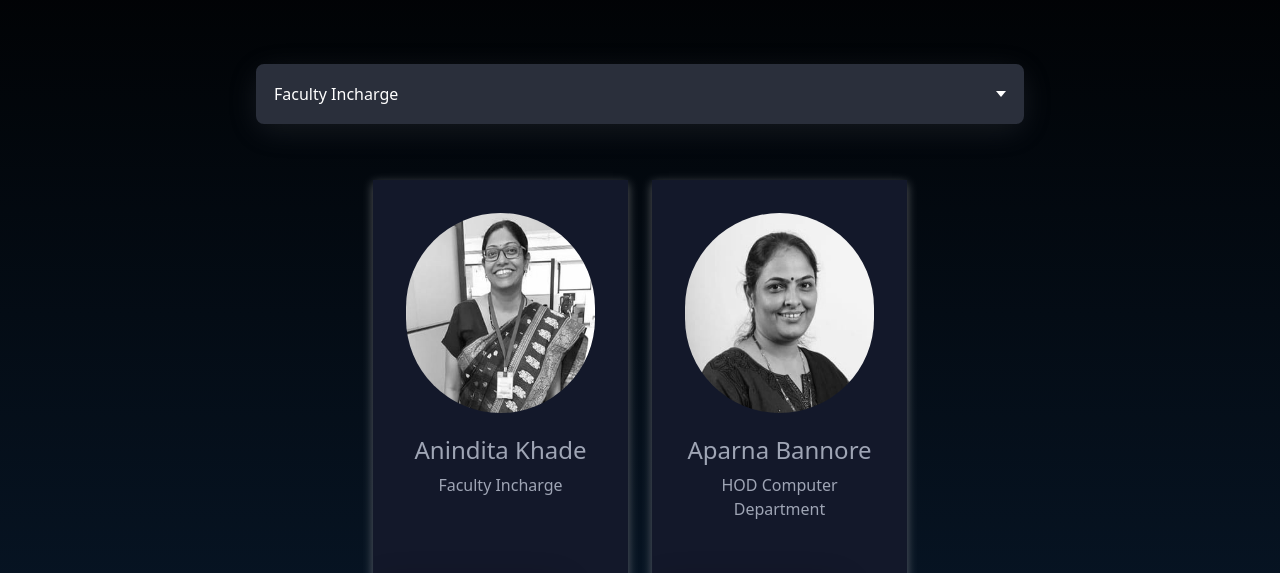
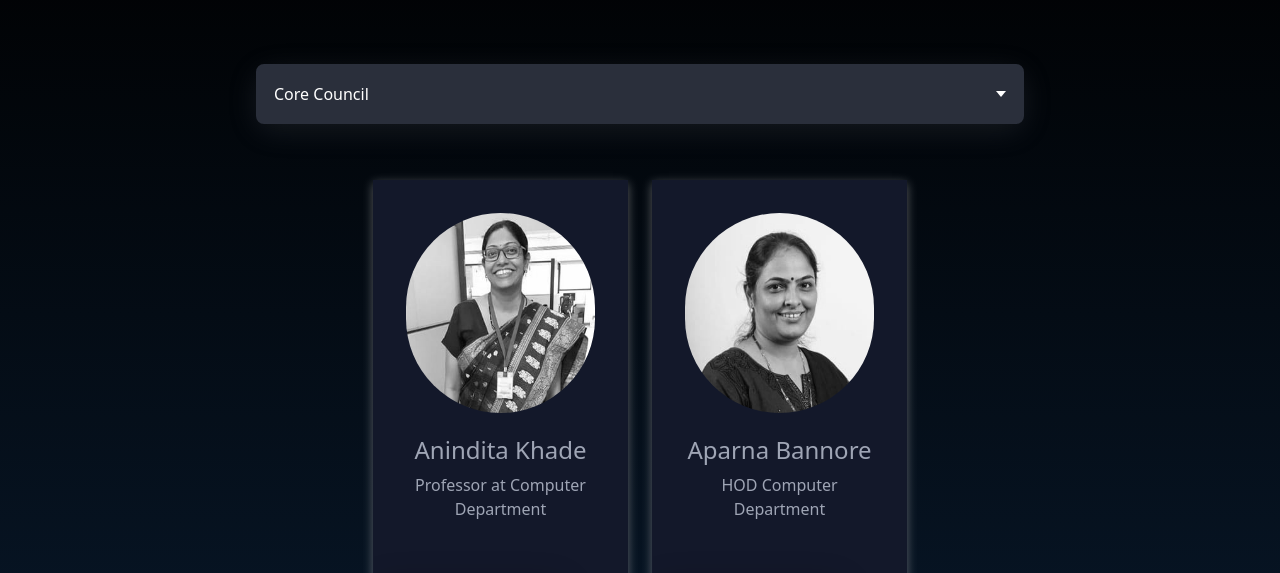
Before and after one commit to shreeiyer04/CSI-Official-Website, a plain HTML site: page team.html in a window 1280 px wide. Shown: the part 110-683 px from the top of the page. Drawn offline with nearby package versions, Linux system fonts and the light colour scheme; a script that the page names is missing.

Commit message:
complete site

```diff
--- a/style.css
+++ b/style.css
@@ -275,7 +275,7 @@
   transition: ease 0.3s;
 }
 
-@media screen and (max-width: 576px) {
+/* @media screen and (max-width: 576px) {
 
   .store-product,
   .Heads,
@@ -288,7 +288,7 @@
     max-width: 10rem;
     display: flex;
   }
-}
+} */
 
 @media screen and (max-width: 1400px){
   .team_member{
--- a/team.html
+++ b/team.html
@@ -6,6 +6,7 @@
     <meta http-equiv="X-UA-Compatible" content="IE=edge" />
     <meta name="viewport" content="width=device-width, initial-scale=1.0" />
     <title>Team</title>
+    <link rel="shortcut icon" href="./final-image/CSI new Logo Crest Trans White.png">
     <link rel="preconnect" href="https://fonts.googleapis.com" />
     <link rel="preconnect" href="https://fonts.gstatic.com" crossorigin />
     <link href="https://fonts.googleapis.com/css2?family=Montserrat:wght@500&display=swap" rel="stylesheet" />
@@ -29,12 +30,12 @@
         <center>
             <div class="team">
                 <div class="select">
-                    <span class="selected">Faculty Incharge</span>
+                    <span class="selected">Core Council</span>
                     <div class="caret"></div>
                 </div>
                 <ul class="menu">
-                    <li class="active bt" data-filter="Faculty">Faculty Incharge</li>
-                    <li data-filter="Heads" class="bt">Core Council</li>
+                    <li class="bt" data-filter="Faculty">Faculty Incharge</li>
+                    <li data-filter="Heads" class="active bt">Core Council</li>
                     <li class="bt" data-filter="App">Technical team</li>
                     <li data-filter="Design" class="bt">Design team</li>
                     <li data-filter="ML" class="bt">Marketing team</li>
@@ -59,7 +60,7 @@
                                     </div>
                                     <div class="team_member-info">
                                         <h4>Anindita Khade</h4>
-                                        <p>Faculty Incharge</p>
+                                        <p>Professor at Computer Department</p>
                                     </div>
                                     <div class="team_member-socials">
                                         <!-- <a href="https://instagram.com" target="_blank">
```
Also changed, not shown: index.html (+1 -0 lines), final-image/CSI new Logo Crest Trans White.png (added).
